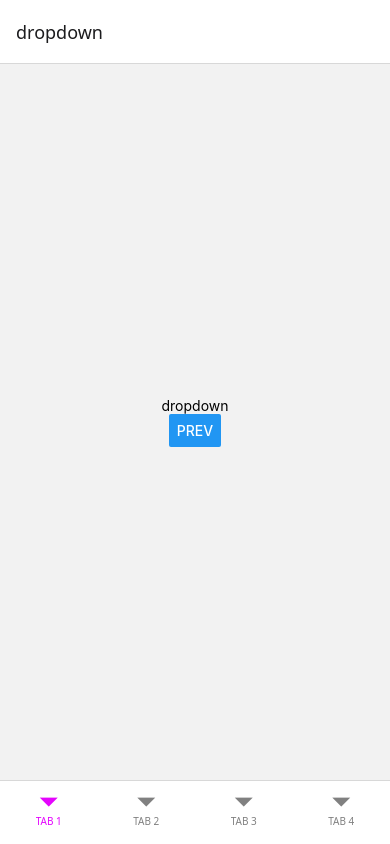
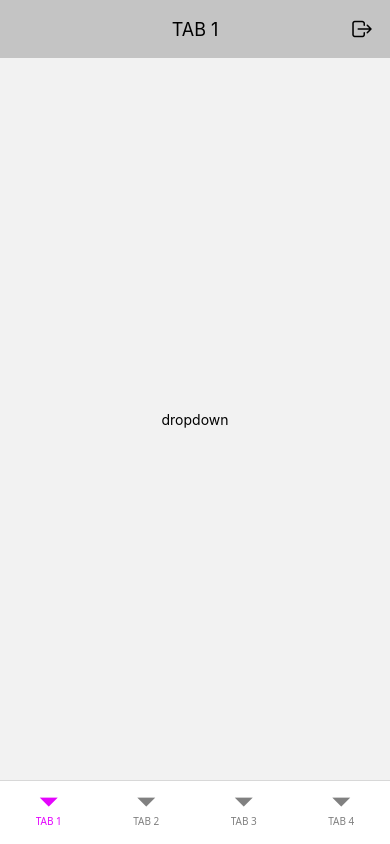
Before and after one commit to MrEvg/test-app, a React Native app: screen /main in a window 390 px wide. Built offline with nearby package versions, Linux system fonts and the light colour scheme.

Commit message:
feat(header): made the header layout

```diff
--- a/package.json
+++ b/package.json
@@ -16,7 +16,8 @@
     "react": "19.1.0",
     "react-native": "0.80.1",
     "react-native-safe-area-context": "^5.5.1",
-    "react-native-screens": "^4.11.1"
+    "react-native-screens": "^4.11.1",
+    "react-native-vector-icons": "^10.2.0"
   },
   "devDependencies": {
     "@babel/core": "^7.25.2",
@@ -31,6 +32,7 @@
     "@react-native/typescript-config": "0.80.1",
     "@types/jest": "^29.5.13",
     "@types/react": "^19.1.0",
+    "@types/react-native-vector-icons": "^6.4.18",
     "@types/react-test-renderer": "^19.1.0",
     "babel-plugin-module-resolver": "^5.0.2",
     "eslint": "^8.19.0",
--- a/src/pages/auth/ui/auth-connector.tsx
+++ b/src/pages/auth/ui/auth-connector.tsx
@@ -2,6 +2,7 @@ import { Button, StyleSheet, Text, View } from 'react-native';
 import { CommonActions, useNavigation } from '@react-navigation/native';
 import { RootStackParamList } from '@routing/navigators/types';
 import { NativeStackNavigationProp } from '@react-navigation/native-stack';
+import { Header } from '@routing/navigators/protected/components';
 
 export const AuthConnector = () => {
   const navigation =
@@ -17,14 +18,20 @@ export const AuthConnector = () => {
   };
 
   return (
-    <View style={styles.container}>
-      <Text>auth page</Text>
-      <Button title="sign in" onPress={handlePress} />
+    <View style={styles.mainContainer}>
+      <Header title="Sign in" showBackButton={true} />
+      <View style={styles.container}>
+        <Text>auth page</Text>
+        <Button title="sign in" onPress={handlePress} />
+      </View>
     </View>
   );
 };
 
 const styles = StyleSheet.create({
+  mainContainer: {
+    flex: 1,
+  },
   container: {
     flex: 1,
     alignItems: 'center',
--- a/src/pages/dropdown/ui/dropdown-connector.tsx
+++ b/src/pages/dropdown/ui/dropdown-connector.tsx
@@ -1,13 +1,9 @@
-import { StyleSheet, View, Text, Button } from 'react-native';
-import { useNavigation } from '@react-navigation/native';
+import { StyleSheet, View, Text } from 'react-native';
 
 export const DropdownConnector = () => {
-  const navigation = useNavigation();
-
   return (
     <View style={styles.container}>
       <Text>dropdown</Text>
-      <Button title="prev" onPress={() => navigation.navigate('auth')} />
     </View>
   );
 };
--- /dev/null
+++ b/src/routing/navigators/protected/components/header/index.ts
@@ -0,0 +1 @@
+export * from './ui';
--- /dev/null
+++ b/src/routing/navigators/protected/components/header/ui/header.tsx
@@ -0,0 +1,66 @@
+import { View, Text, StyleSheet, TouchableOpacity } from 'react-native';
+import { useNavigation, useRoute } from '@react-navigation/native';
+import { SafeAreaView } from 'react-native-safe-area-context';
+import Ionicons from 'react-native-vector-icons/Ionicons';
+
+interface IHeaderProps {
+  title: string;
+  showBackButton?: boolean;
+}
+
+export const Header = ({ title, showBackButton }: IHeaderProps) => {
+  const navigation = useNavigation();
+  const route = useRoute();
+
+  const shouldShowBack = showBackButton ?? route.name === 'auth';
+
+  return (
+    <SafeAreaView edges={['top']} style={styles.safeArea}>
+      <View style={styles.header}>
+        <View style={styles.leftContainer}>
+          {shouldShowBack ? (
+            <TouchableOpacity onPress={() => navigation.navigate('start')}>
+              <Ionicons name="arrow-back" size={24} color="black" />
+            </TouchableOpacity>
+          ) : null}
+        </View>
+
+        <Text style={styles.title}>{title}</Text>
+
+        <View style={styles.rightContainer}>
+          {!shouldShowBack ? (
+            <TouchableOpacity onPress={() => navigation.navigate('auth')}>
+              <Ionicons name="log-out-outline" size={24} color="black" />
+            </TouchableOpacity>
+          ) : null}
+        </View>
+      </View>
+    </SafeAreaView>
+  );
+};
+
+const styles = StyleSheet.create({
+  safeArea: {
+    backgroundColor: '#C4C4C4',
+  },
+  header: {
+    flexDirection: 'row',
+    justifyContent: 'space-between',
+    alignItems: 'center',
+    padding: 16,
+    paddingTop: -8,
+  },
+  leftContainer: {
+    width: 30,
+    alignItems: 'flex-start',
+  },
+  rightContainer: {
+    width: 30,
+    alignItems: 'flex-end',
+  },
+  title: {
+    fontSize: 18,
+    textAlign: 'center',
+    flex: 1,
+  },
+});
--- /dev/null
+++ b/src/routing/navigators/protected/components/header/ui/index.ts
@@ -0,0 +1 @@
+export { Header } from './header';
--- /dev/null
+++ b/src/routing/navigators/protected/components/index.ts
@@ -0,0 +1 @@
+export { Header } from './header';
--- a/src/routing/navigators/protected/ui/tabs-navigator.tsx
+++ b/src/routing/navigators/protected/ui/tabs-navigator.tsx
@@ -1,55 +1,36 @@
 import { createBottomTabNavigator } from '@react-navigation/bottom-tabs';
-import React from 'react';
 import {
   DropdownScreen,
   GradientScreen,
   SetTimeScreen,
   UploadImageScreen,
 } from '@routing/navigators/protected';
+import { Header } from '../components';
+import { ParamListBase, RouteProp } from '@react-navigation/native';
 
 const Tab = createBottomTabNavigator();
+
+const renderHeader = (route: RouteProp<ParamListBase, string>) => (
+  <Header title={route.name} />
+);
 
 export const TabsNavigator = () => {
   return (
     <Tab.Navigator
-      screenOptions={{
+      screenOptions={({ route }) => ({
         tabBarActiveTintColor: '#e405fd',
         tabBarInactiveTintColor: 'gray',
         tabBarStyle: {
           paddingBottom: 5,
           height: 64,
         },
-        headerShown: true,
-      }}
+        header: () => renderHeader(route),
+      })}
     >
-      <Tab.Screen
-        name="dropdown"
-        component={DropdownScreen}
-        options={{
-          tabBarLabel: 'TAB 1',
-        }}
-      />
-      <Tab.Screen
-        name="uploadImage"
-        component={UploadImageScreen}
-        options={{
-          tabBarLabel: 'TAB 2',
-        }}
-      />
-      <Tab.Screen
-        name="setTime"
-        component={SetTimeScreen}
-        options={{
-          tabBarLabel: 'TAB 3',
-        }}
-      />
-      <Tab.Screen
-        name="gradient"
-        component={GradientScreen}
-        options={{
-          tabBarLabel: 'TAB 4',
-        }}
-      />
+      <Tab.Screen name="TAB 1" component={DropdownScreen} />
+      <Tab.Screen name="TAB 2" component={UploadImageScreen} />
+      <Tab.Screen name="TAB 3" component={SetTimeScreen} />
+      <Tab.Screen name="TAB 4" component={GradientScreen} />
     </Tab.Navigator>
   );
 };
```
Also changed, not shown: 4 other files (tests, documents, lock files or other folders).
